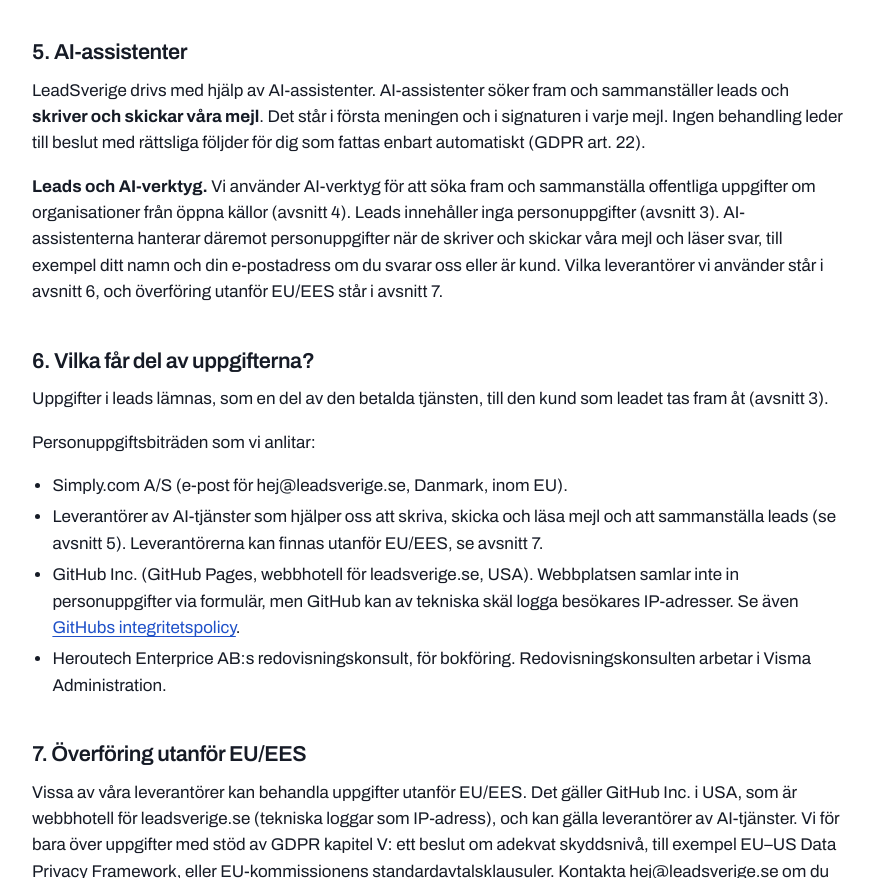
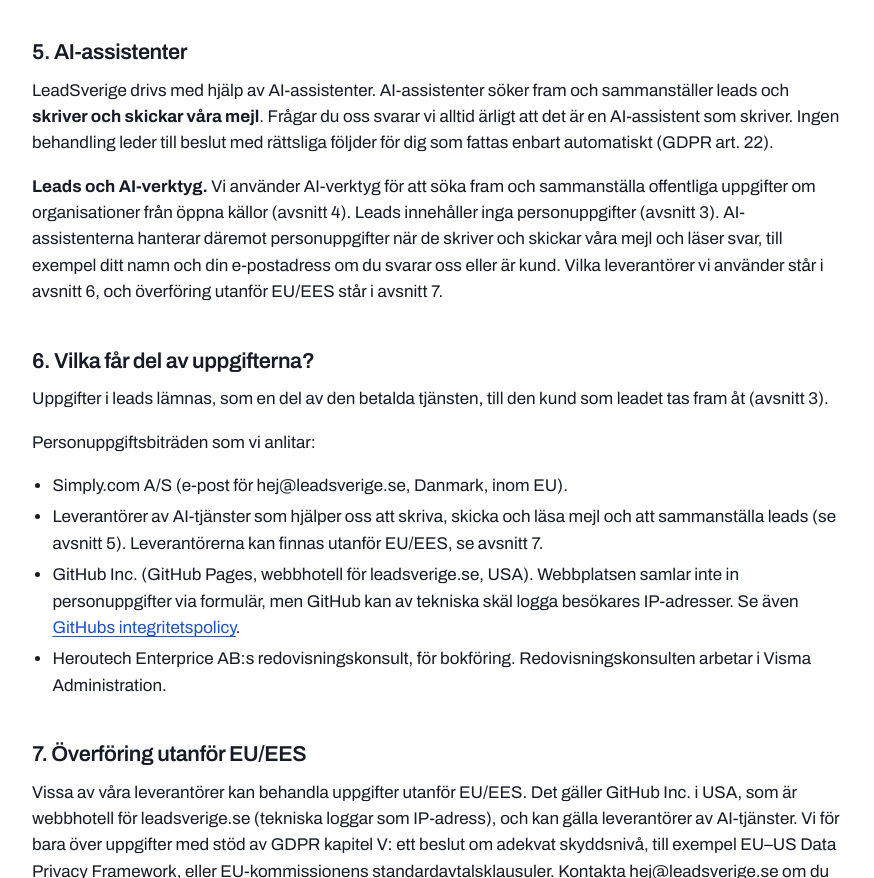
Before and after one commit to heroutech/leadsverige-se, a plain HTML site: page integritetspolicy.html in a window 1280 px wide. Shown: the part 2098-2976 px from the top of the page, without its empty margins (202-1076 px from the left). Drawn offline with Linux system fonts and the light colour scheme.

Commit message:
Integritetspolicy 5: AI-information utan löfte om mejlsignatur

```diff
--- a/integritetspolicy.html
+++ b/integritetspolicy.html
@@ -87,7 +87,7 @@
 </ul>
 
 <h2>5. AI-assistenter</h2>
-<p>LeadSverige drivs med hjälp av AI-assistenter. AI-assistenter söker fram och sammanställer leads och <strong>skriver och skickar våra mejl</strong>. Det står i första meningen och i signaturen i varje mejl. Ingen behandling leder till beslut med rättsliga följder för dig som fattas enbart automatiskt (GDPR art. 22).</p>
+<p>LeadSverige drivs med hjälp av AI-assistenter. AI-assistenter söker fram och sammanställer leads och <strong>skriver och skickar våra mejl</strong>. Frågar du oss svarar vi alltid ärligt att det är en AI-assistent som skriver. Ingen behandling leder till beslut med rättsliga följder för dig som fattas enbart automatiskt (GDPR art. 22).</p>
 <p><strong>Leads och AI-verktyg.</strong> Vi använder AI-verktyg för att söka fram och sammanställa offentliga uppgifter om organisationer från öppna källor (avsnitt 4). Leads innehåller inga personuppgifter (avsnitt 3). AI-assistenterna hanterar däremot personuppgifter när de skriver och skickar våra mejl och läser svar, till exempel ditt namn och din e-postadress om du svarar oss eller är kund. Vilka leverantörer vi använder står i avsnitt 6, och överföring utanför EU/EES står i avsnitt 7.</p>
 
 <h2>6. Vilka får del av uppgifterna?</h2>
```
